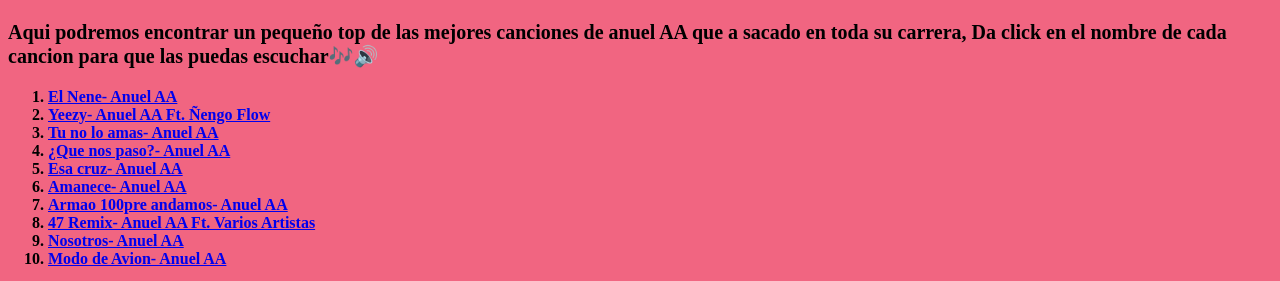
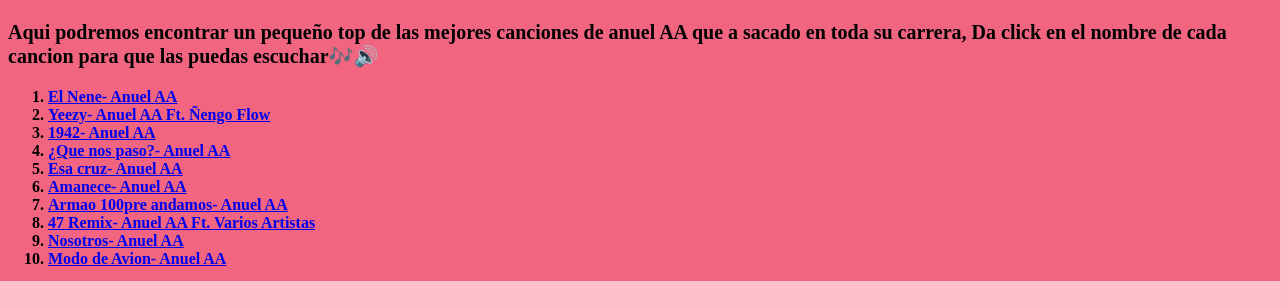
Before and after one commit to Omaralex1622/Segunda-ACTIVIDAD, a plain HTML site: page index.html in a window 1280 px wide. Shown: the part 158-439 px from the top of the page. Drawn offline with Linux system fonts and the light colour scheme; grey boxes are pictures that could not be loaded.

Commit message:
Se agregaron canciones

```diff
--- a/index.html
+++ b/index.html
@@ -24,7 +24,7 @@
             <a href="https://www.youtube.com/watch?v=podezyZ2TMs" target="_blank"> Yeezy- Anuel AA Ft. Ñengo Flow</a>
         </li>
         <li>
-            <a href="https://www.youtube.com/watch?v=YmThOnFXM0E" target="_blank"> Tu no lo amas- Anuel AA</a>
+            <a href="https://www.youtube.com/watch?v=_UYf0pyjCw0" target="_blank"> 1942- Anuel AA</a>
         </li>
         <li>
             <a href="https://www.youtube.com/watch?v=GXltg6NJoso" target="_blank">¿Que nos paso?- Anuel AA</a>
```
